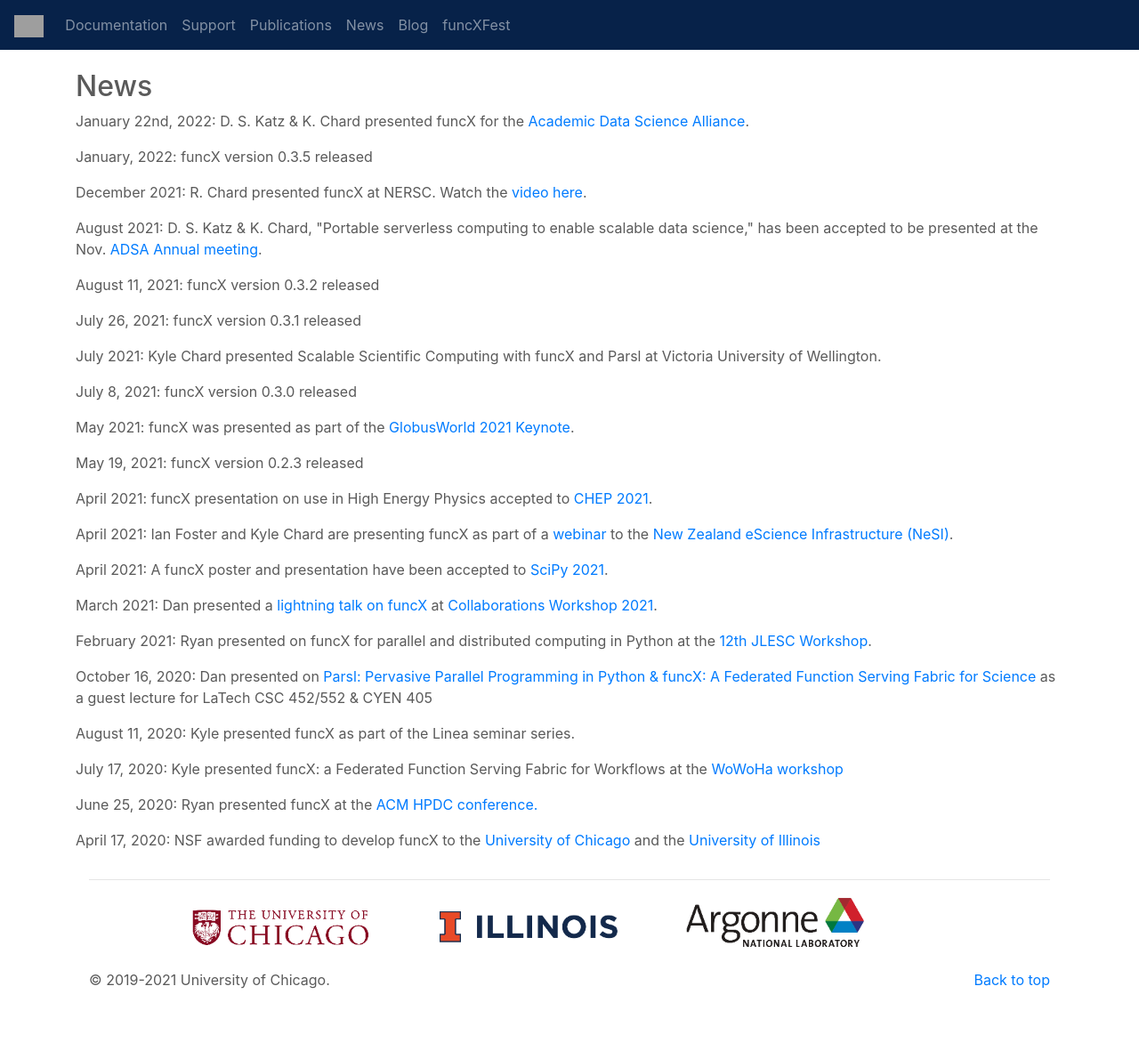
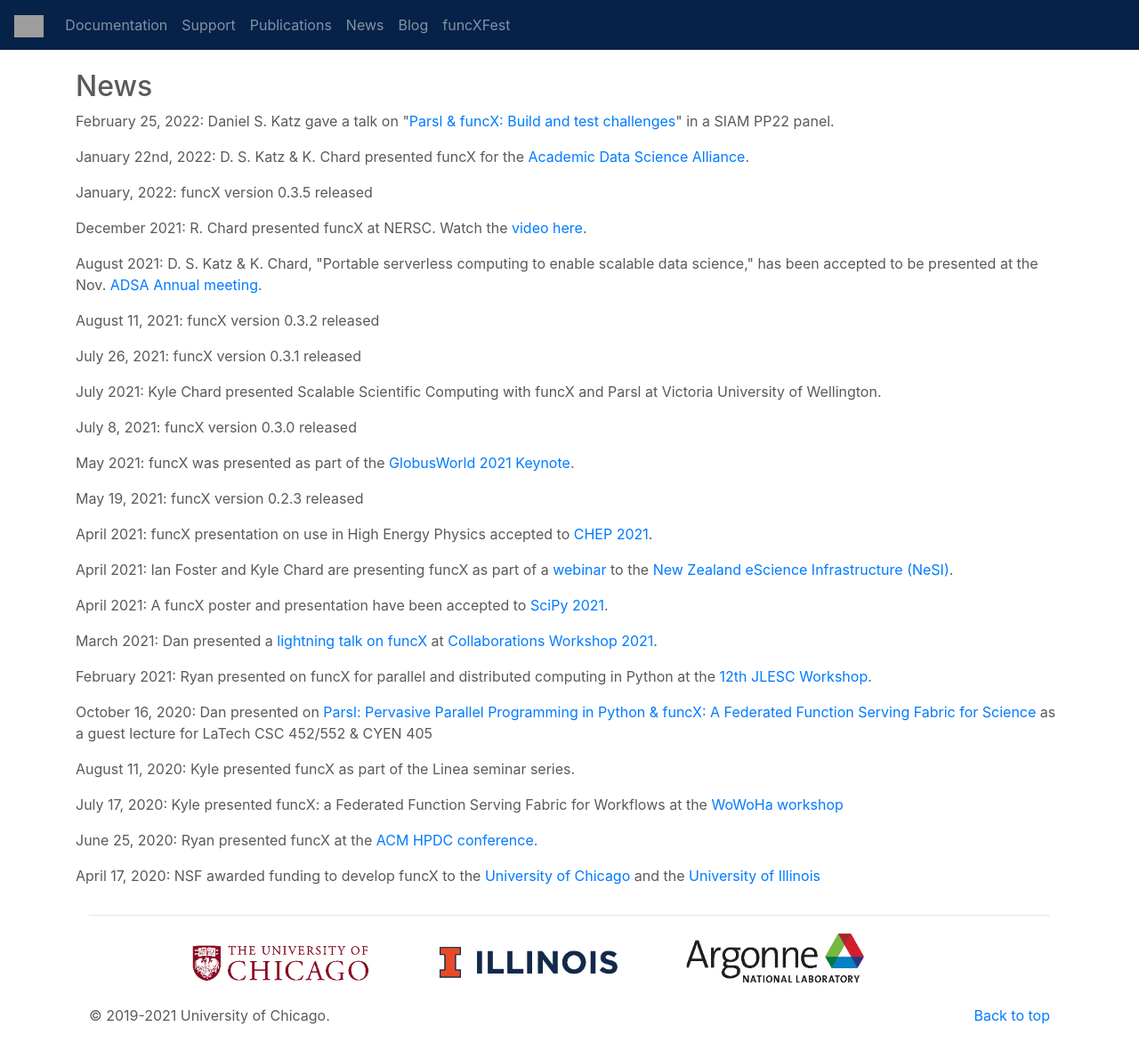
Before and after one commit to funcx-faas/funcx-faas.github.io, a Jekyll site: the page built from news.html, in a window 1280 px wide and 1217 px high. Shown: the top 1190 px of the window at 89% size. Built offline with Jekyll 4.4.1, drawn with Linux system fonts in a browser that asks for light colours; grey boxes are pictures that could not be loaded.

Commit message:
Update news.html

```diff
--- a/news.html
+++ b/news.html
@@ -16,6 +16,13 @@
         </p>
       </div>
       -->
+      <div class="news-info">
+        <p><span class="name">February 25, 2022:</span>
+           Daniel S. Katz gave a talk on
+	   "<a href="https://doi.org/10.5281/zenodo.6210785">Parsl & funcX: Build and test challenges</a>" in a SIAM PP22 panel.
+        </p>
+      </div>
+
       <div class="news-info">
         <p><span class="name">January 22nd, 2022:</span>
       D. S. Katz & K. Chard presented funcX for the
```
